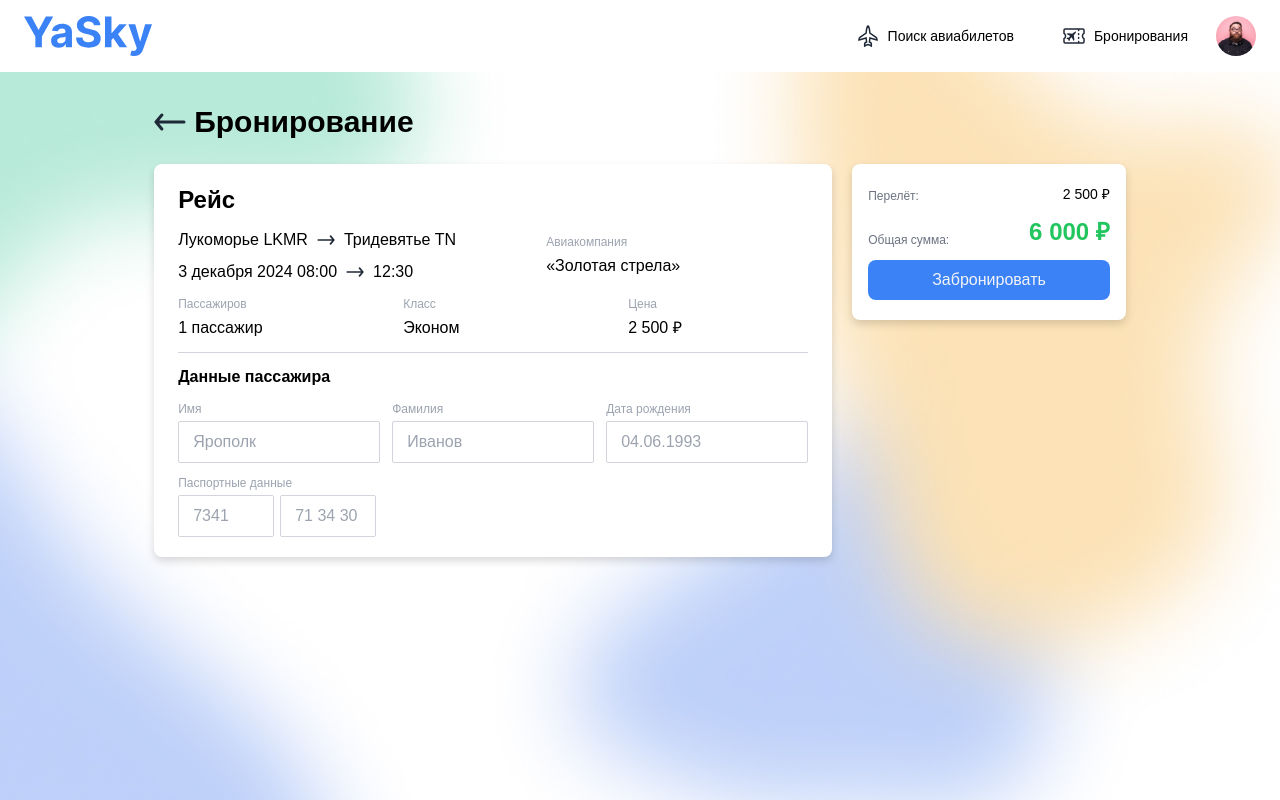
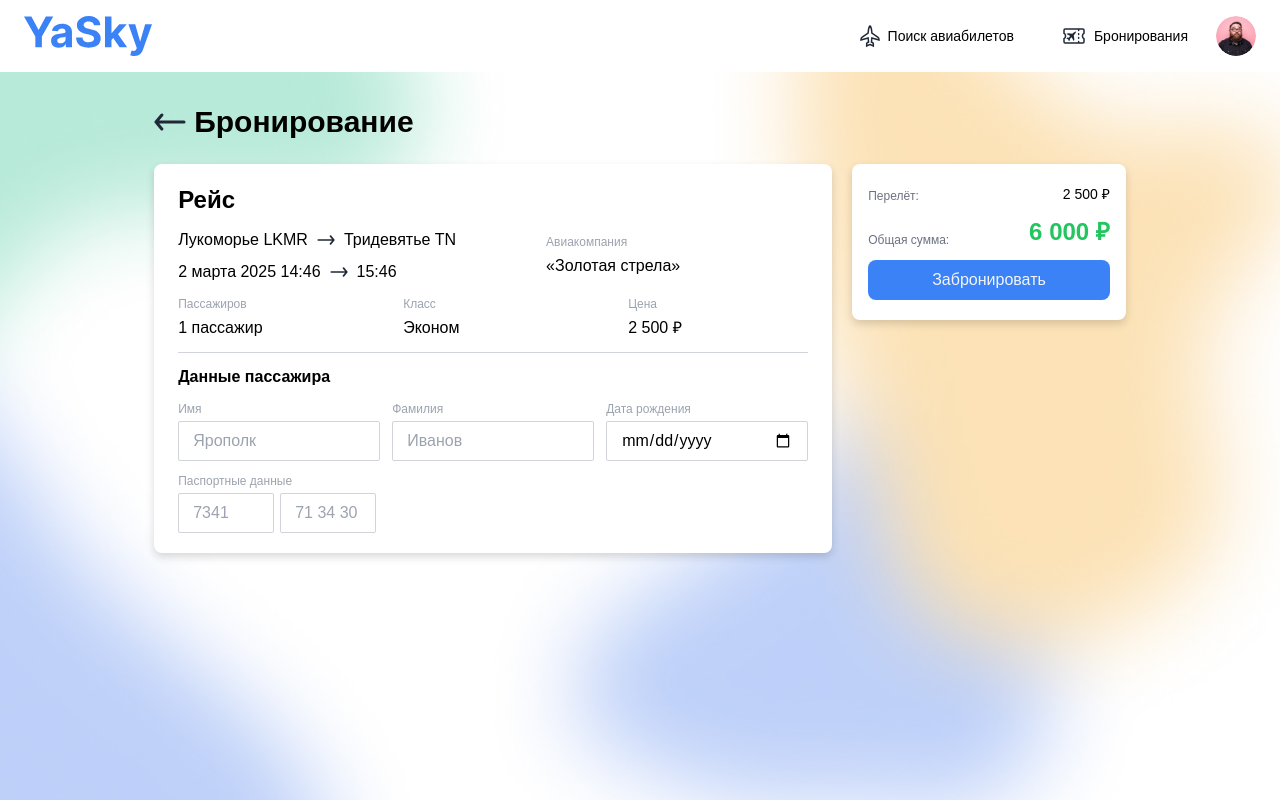
Before and after one commit to diplom-misis/booking, a Next.js app in the folder booking-nextjs-app/: page /booking-page in a window 1280 px wide. Built offline with nearby package versions, Linux system fonts and the light colour scheme.

Commit message:
улучшена вёрстка

```diff
--- a/booking-nextjs-app/package.json
+++ b/booking-nextjs-app/package.json
@@ -9,12 +9,13 @@
     "lint": "next lint"
   },
   "dependencies": {
+    "@headlessui/react": "^2.2.0",
+    "@heroicons/react": "^2.2.0",
     "@libsql/client": "^0.8.1",
     "@prisma/adapter-libsql": "^6.4.1",
     "@prisma/client": "^6.4.1",
-    "@headlessui/react": "^2.2.0",
-    "@heroicons/react": "^2.2.0",
     "clsx": "^2.1.1",
+    "json-server": "^1.0.0-beta.3",
     "luxon": "^3.5.0",
     "next": "15.1.6",
     "react": "^19.0.0",
--- a/booking-nextjs-app/src/components/logo.tsx
+++ b/booking-nextjs-app/src/components/logo.tsx
@@ -13,7 +13,7 @@ export const Logo = ({ className }: Props) => (
     xmlns='http://www.w3.org/2000/svg'
     className={cn(className)}
   >
-    <g clip-path='url(#clip0_12190_118)'>
+    <g clipPath='url(#clip0_12190_118)'>
       <path
         d='M0 0.422323H7.36418L14.455 13.7255H14.7587L21.8496 0.422323H29.2138L17.8714 20.3922V31.3122H11.3424V20.3922L0 0.422323Z'
         fill='#3B82F6'
--- a/booking-nextjs-app/src/pages/booking-page/index.tsx
+++ b/booking-nextjs-app/src/pages/booking-page/index.tsx
@@ -1,8 +1,61 @@
 import { Arrow } from '@/components/arrow';
 import { Separator } from '@/components/separator';
 import { Layout } from '../layout';
+import { months } from '@/utils/constants';
+import { useState } from 'react';
+
+const data = {
+  fromCity: 'Лукоморье',
+  fromAirport: 'LKMR',
+  toCity: 'Тридевятье',
+  toAirport: 'TN',
+  company: 'Золотая стрела',
+  fromDatetime: new Date('2025-03-02T14:46:22.449Z'),
+  toDatetime: new Date('2025-03-02T15:46:22.449Z'),
+  passengerCount: 3
+};
 
 export default function BookingPage() {
+  const [firstName, setFirstName] = useState<string>('');
+  const [lastName, setLastName] = useState<string>('');
+  const [birthday, setBirthday] = useState<string>('');
+  const [passportSeries, setPassportSeries] = useState<string>('');
+  const [passportNumber, setPassportNumber] = useState<string>('');
+
+  const {
+    fromCity,
+    fromAirport,
+    toCity,
+    toAirport,
+    company,
+    fromDatetime,
+    toDatetime,
+    passengerCount
+  } = data;
+
+  const dayFrom = fromDatetime.getDate();
+  const monthFrom = months[fromDatetime.getMonth() + 1];
+  const yearFrom = fromDatetime.getFullYear();
+  const hoursFrom = fromDatetime.getHours();
+  const minutesFrom = fromDatetime.getMinutes();
+
+  const dateFrom = `${dayFrom} ${monthFrom} ${yearFrom} ${hoursFrom}:${minutesFrom}`;
+
+  const dayTo = toDatetime.getDate();
+  const hoursTo = toDatetime.getHours();
+  const minutesTo = toDatetime.getMinutes();
+
+  let dateTo;
+
+  if (dayFrom == dayTo) {
+    dateTo = `${hoursTo}:${minutesTo}`;
+  } else {
+    const monthTo = months[toDatetime.getMonth() + 1];
+    const yearTo = toDatetime.getFullYear();
+
+    dateTo = `${dayTo} ${monthTo} ${yearTo} ${hoursTo}:${minutesTo}`;
+  }
+
   return (
     <Layout>
       <div className='flex flex-col justify-self-center'>
@@ -10,26 +63,26 @@ export default function BookingPage() {
           <Arrow />
           <h1 className='text-3xl font-bold'>Бронирование</h1>
         </div>
-        <div className='flex gap-5'>
+        <form className='flex gap-5'>
           <div>
             <div className='flex flex-col gap-3 bg-white px-6 py-5 shadow-[0_4px_8px_rgba(0,0,0,0.15)] rounded-lg'>
               <h2 className='text-2xl font-bold'>Рейс</h2>
               <div className='flex justify-between items-center'>
                 <div className='flex flex-col gap-2'>
                   <div className='flex gap-2 items-center'>
-                    <p>Лукоморье LKMR</p>
+                    <p>{`${fromCity} ${fromAirport}`}</p>
                     <Arrow className='rotate-180 w-5 h-2.5' />
-                    <p>Тридевятье TN</p>
+                    <p>{`${toCity} ${toAirport}`}</p>
                   </div>
                   <div className='flex gap-2 items-center'>
-                    <p>3 декабря 2024 08:00</p>
+                    <p>{dateFrom}</p>
                     <Arrow className='rotate-180 w-5 h-2.5' />
-                    <p>12:30</p>
+                    <p>{dateTo}</p>
                   </div>
                 </div>
                 <div className='flex flex-col gap-1 mr-32'>
                   <p className='text-gray-400 text-xs'>Авиакомпания</p>
-                  <p>«Золотая стрела»</p>
+                  <p>«{company}»</p>
                 </div>
               </div>
               <div className='flex'>
@@ -53,24 +106,33 @@ export default function BookingPage() {
                   <p className='text-gray-400 text-xs'>Имя</p>
                   <input
                     type='text'
-                    className='border border-gray-300 rounded-sm px-3.5 py-2 w-[202px]'
+                    className='border border-gray-300 rounded-sm px-3.5 py-2 w-[202px] hover:border-gray-400 focus:outline-none focus:border-blue-500 h-10'
                     placeholder='Ярополк'
+                    required
+                    value={firstName}
+                    onChange={(e) => setFirstName(e.target.value)}
                   />
                 </div>
                 <div className='flex flex-col gap-1'>
                   <p className='text-gray-400 text-xs'>Фамилия</p>
                   <input
                     type='text'
-                    className='border border-gray-300 rounded-sm px-3.5 py-2 w-[202px]'
+                    className='border border-gray-300 rounded-sm px-3.5 py-2 w-[202px] hover:border-gray-400 focus:outline-none focus:border-blue-500 h-10'
                     placeholder='Иванов'
+                    value={lastName}
+                    onChange={(e) => setLastName(e.target.value)}
                   />
                 </div>
                 <div className='flex flex-col gap-1'>
                   <p className='text-gray-400 text-xs'>Дата рождения</p>
                   <input
-                    type='text'
-                    className='border border-gray-300 rounded-sm px-3.5 py-2 w-[202px]'
+                    type='date'
+                    className='border border-gray-300 rounded-sm px-3.5 py-2 w-[202px] hover:border-gray-400 focus:outline-none focus:border-blue-500 h-10'
                     placeholder='04.06.1993'
+                    value={birthday}
+                    onChange={(e) => setBirthday(e.target.value)}
+                    onFocus={(e) => e.target.type = 'date'}
+                    onBlur={(e) => e.target.type = 'text'}
                   />
                 </div>
               </div>
@@ -80,13 +142,19 @@ export default function BookingPage() {
                   <div className='flex gap-[6px]'>
                     <input
                       type='text'
-                      className='border border-gray-300 rounded-sm px-[14px] py-2 w-24'
+                      className='border border-gray-300 rounded-sm px-[14px] py-2 w-24 hover:border-gray-400 focus:outline-none focus:border-blue-500 h-10'
                       placeholder='7341'
+                      value={passportSeries}
+                      onChange={(e) => setPassportSeries(e.target.value)}
+                      maxLength={4}
                     />
                     <input
                       type='text'
-                      className='border border-gray-300 rounded-sm px-[14px] py-2 w-24'
+                      className='border border-gray-300 rounded-sm px-[14px] py-2 w-24 hover:border-gray-400 focus:outline-none focus:border-blue-500 h-10'
                       placeholder='71 34 30'
+                      value={passportNumber}
+                      onChange={(e) => setPassportNumber(e.target.value)}
+                      maxLength={6}
                     />
                   </div>
                 </div>
@@ -104,12 +172,12 @@ export default function BookingPage() {
             </div>
             <button
               type='submit'
-              className='bg-blue-500 text-gray-100 px-16 py-2 rounded-lg'
+              className='bg-blue-500 text-gray-100 px-16 py-2 rounded-lg hover:bg-blue-600 active:bg-blue-700'
             >
               Забронировать
             </button>
           </div>
-        </div>
+        </form>
       </div>
     </Layout>
   );
--- a/booking-nextjs-app/src/pages/booking-success-page/index.tsx
+++ b/booking-nextjs-app/src/pages/booking-success-page/index.tsx
@@ -1,7 +1,36 @@
 import { Separator } from '@/components/separator';
 import { Layout } from '../layout';
+import { months } from '@/utils/constants';
+
+const data = {
+  fromCity: 'Лукоморье',
+  fromAirport: 'LKMR',
+  toCity: 'Тридевятье',
+  toAirport: 'TN',
+  company: 'Золотая стрела',
+  fromDatetime: new Date('2025-03-02T14:46:22.449Z'),
+  toDatetime: new Date('2025-03-02T15:46:22.449Z'),
+};
 
 export default function BookingSuccessPage() {
+  const { fromCity, fromAirport, toCity, toAirport, company, fromDatetime, toDatetime } = data;
+
+  const currentDate = new Date()
+
+  const currentDay = currentDate.getDate();
+  const currentMonth = months[currentDate.getMonth() + 1];
+  const currentYear = currentDate.getFullYear();
+
+  const currentDateFormatted = `${currentDay} ${currentMonth} ${currentYear}`
+
+  const dayFrom = fromDatetime.getDate();
+  const monthFrom = months[fromDatetime.getMonth() + 1];
+  const yearFrom = fromDatetime.getFullYear();
+  const hoursFrom = fromDatetime.getHours();
+  const minutesFrom = fromDatetime.getMinutes();
+
+  const dateFrom = `${hoursFrom}:${minutesFrom} ${dayFrom} ${monthFrom} ${yearFrom}`;
+
   return (
     <Layout>
       <div className='flex flex-col justify-self-center gap-6'>
@@ -11,7 +40,7 @@ export default function BookingSuccessPage() {
         <div className='flex flex-col gap-4 bg-white p-6 shadow-[0_4px_8px_rgba(0,0,0,0.15)] rounded-lg'>
           <div className='flex justify-between'>
             <p className='text-2xl text-gray-800 font-bold'>#YA12345678</p>
-            <p className='text-2xl text-gray-800'>29 ноября 2024</p>
+            <p className='text-2xl text-gray-800'>{currentDateFormatted}</p>
             <p className='text-green-500 text-2xl'>6 000 ₽</p>
           </div>
           <Separator />
@@ -19,18 +48,18 @@ export default function BookingSuccessPage() {
             <p className='text-gray-800 font-bold w-40'>Детали рейса</p>
             <div className='flex flex-col gap-1 w-[200px]'>
               <p className='text-gray-400 text-xs'>Отправление</p>
-              <p className='text-gray-800 text-sm'>Лукоморье → Тридевятье</p>
+              <p className='text-gray-800 text-sm'>{`${fromCity} → ${toCity}`}</p>
             </div>
             <div className='flex flex-col gap-1 w-[200px]'>
               <p className='text-gray-400 text-xs'>Дата и время</p>
-              <p className='text-gray-800 text-sm'>08:00 2 декабря 2024</p>
+              <p className='text-gray-800 text-sm'>{dateFrom}</p>
             </div>
             <div className='flex flex-col gap-1 max-w-[200px]'>
               <p className='text-gray-400 text-xs'>Авиакомпания</p>
-              <p className='text-gray-800 text-sm'>«Золотая стрела»</p>
+              <p className='text-gray-800 text-sm'>«{company}»</p>
             </div>
           </div>
-          <Separator />
+          {/* <Separator />
           <div className='flex'>
             <p className='text-gray-800 font-bold w-40'>Отель</p>
             <div className='flex flex-col gap-1 w-[200px]'>
@@ -45,7 +74,7 @@ export default function BookingSuccessPage() {
               <p className='text-gray-400 text-xs'>Выезд</p>
               <p className='text-gray-800 text-sm'>4 декабря 2024</p>
             </div>
-          </div>
+          </div> */}
           <Separator />
           <div className='flex flex-col gap-0.5'>
             <div className='flex'>
@@ -79,13 +108,13 @@ export default function BookingSuccessPage() {
         <div className='flex gap-2'>
           <button
             type='submit'
-            className='bg-blue-500 text-gray-100 px-4 py-2 rounded-lg'
+            className='bg-blue-500 text-gray-100 px-4 py-2 rounded-lg hover:bg-blue-600 active:bg-blue-700'
           >
             Оформить заказ
           </button>
           <button
             type='button'
-            className='border border-gray-300 px-4 py-2 rounded-lg text-gray-800 font-bold '
+            className='border border-gray-300 px-4 py-2 rounded-lg text-gray-800 font-bold hover:border-transparent'
           >
             Распечатать
           </button>
--- a/booking-nextjs-app/src/pages/layout.tsx
+++ b/booking-nextjs-app/src/pages/layout.tsx
@@ -9,7 +9,7 @@ export function Layout({ children }: { children: React.ReactNode }) {
       <header className='px-6 py-4 bg-white flex justify-between mb-8'>
         <Logo />
         <nav className='flex gap-2'>
-          <div className='flex gap-2 px-5 py-2 items-center'>
+          <div className='flex gap-1.5 px-5 py-2 items-center [&_path]:hover:stroke-blue-600 hover:text-blue-500 cursor-pointer'>
             <svg
               width='24'
               height='24'
@@ -20,12 +20,12 @@ export function Layout({ children }: { children: React.ReactNode }) {
               <path
                 d='M13.3321 4.71819L12.6235 2.47434C12.534 2.19107 12.2829 2 12 2C11.7171 2 11.466 2.19107 11.3765 2.47434L10.6679 4.71819C10.6088 4.9056 10.5673 5.09873 10.544 5.29476L10.1053 9L4.26559 13.1094C3.47492 13.6658 3 14.6025 3 15.6056V16L10.1053 14L10.5789 18L9.2079 18.7236C8.88695 18.893 8.68421 19.2393 8.68421 19.618V22L10.4585 21.0636C10.5387 21.0212 10.6216 20.985 10.7067 20.9551L11.4008 20.7108C11.7898 20.574 12.2102 20.574 12.5992 20.7108L13.2933 20.9551C13.3784 20.985 13.4613 21.0212 13.5415 21.0636L15.3158 22V19.618C15.3158 19.2393 15.1131 18.893 14.7921 18.7236L13.4211 18L13.8947 14L21 16V15.6056C21 14.6025 20.5251 13.6658 19.7344 13.1094L13.8947 9L13.456 5.29476C13.4327 5.09873 13.3912 4.9056 13.3321 4.71819Z'
                 stroke='#1F2937'
-                stroke-width='1.5'
+                strokeWidth='1.5'
               />
             </svg>
             <Link href='/booking-airplane' className='text-sm'>Поиск авиабилетов</Link>
           </div>
-          <div className='flex gap-2 px-5 py-2 items-center'>
+          <div className='flex gap-2 px-5 py-2 items-center [&_path]:hover:stroke-blue-600 hover:text-blue-500 cursor-pointer'>
             <svg
               width='24'
               height='24'
@@ -36,9 +36,9 @@ export function Layout({ children }: { children: React.ReactNode }) {
               <path
                 d='M16.6154 5.77778V6.55556M16.6154 9.66667V10.4444M16.6154 13.5556V14.3333M16.6154 17.4444V18.2222M3.15385 5C2.51692 5 2 5.52267 2 6.16667V9.30474C2.46846 9.57746 2.85756 9.97018 3.12812 10.4434C3.39868 10.9165 3.54113 11.4534 3.54113 12C3.54113 12.5466 3.39868 13.0835 3.12812 13.5566C2.85756 14.0298 2.46846 14.4225 2 14.6953V17.8333C2 18.4773 2.51692 19 3.15385 19H20.8462C21.4831 19 22 18.4773 22 17.8333V14.6953C21.5315 14.4225 21.1424 14.0298 20.8719 13.5566C20.6013 13.0835 20.4589 12.5466 20.4589 12C20.4589 11.4534 20.6013 10.9165 20.8719 10.4434C21.1424 9.97018 21.5315 9.57746 22 9.30474V6.16667C22 5.52267 21.4831 5 20.8462 5H3.15385Z'
                 stroke='#1F2937'
-                stroke-width='1.5'
-                stroke-linecap='round'
-                stroke-linejoin='round'
+                strokeWidth='1.5'
+                strokeLinecap='round'
+                strokeLinejoin='round'
               />
               <path
                 d='M13.3909 9.21204L14.0646 7.9817C14.1496 7.82638 14.132 7.64666 14.0209 7.53553C13.9098 7.42441 13.73 7.40681 13.5747 7.49186L12.3444 8.16548C12.2416 8.22175 12.1434 8.28738 12.0511 8.36143L10.3067 9.76106L6.2692 9.21049C5.72254 9.13594 5.13857 9.34678 4.713 9.77235L4.54565 9.9397L8.18539 11.8824L6.67442 13.7655L5.82882 13.5339C5.63087 13.4797 5.40432 13.547 5.24362 13.7077L4.23304 14.7183L5.32734 15.018C5.3768 15.0315 5.42477 15.0487 5.47088 15.0694L5.84718 15.2385C6.05802 15.3332 6.22321 15.4984 6.31793 15.7092L6.487 16.0855C6.50771 16.1317 6.52491 16.1796 6.53846 16.2291L6.83817 17.3234L7.84875 16.3128C8.00945 16.1521 8.07671 15.9255 8.0225 15.7276L7.7909 14.882L9.67404 13.371L11.6167 17.0108L11.7841 16.8434C12.2096 16.4179 12.4205 15.8339 12.3459 15.2872L11.7954 11.2497L13.195 9.50534C13.269 9.41305 13.3347 9.31481 13.3909 9.21204Z'
@@ -47,7 +47,7 @@ export function Layout({ children }: { children: React.ReactNode }) {
             </svg>
             <Link href='/booking-page' className='text-sm'>Бронирования</Link>
           </div>
-          <Image src={defaultAvatar} width={40} height={40} alt="Аватар пользователя"/>
+          <Image src={defaultAvatar} width={40} height={40} className='outline-1 rounded-full hover:outline hover:outline-blue-600 active:outline-2 cursor-pointer' alt="Аватар пользователя"/>
         </nav>
       </header>
       {children}
--- /dev/null
+++ b/booking-nextjs-app/src/utils/constants.ts
@@ -0,0 +1,14 @@
+export const months: Record<number, string> = {
+  1: 'января',
+  2: 'февраля',
+  3: 'марта',
+  4: 'апреля',
+  5: 'мая',
+  6: 'июня',
+  7: 'июля',
+  8: 'августа',
+  9: 'сентября',
+  10: 'октября',
+  11: 'ноября',
+  12: 'декабря',
+};
--- a/booking-nextjs-app/src/utils/prisma.ts
+++ b/booking-nextjs-app/src/utils/prisma.ts
@@ -5,6 +5,7 @@ import { createClient } from '@libsql/client/web';
 const TURSO_DATABASE_URL = process.env.TURSO_DATABASE_URL;
 const TURSO_AUTH_TOKEN = process.env.TURSO_AUTH_TOKEN;
 
+console.log(TURSO_DATABASE_URL, TURSO_AUTH_TOKEN)
 if (!TURSO_DATABASE_URL) {
   throw new Error("TURSO_DATABASE_URL is not defined in environment variables.");
 }
```
Also changed, not shown: booking-nextjs-app/src/components/SelectInput.tsx (+49 -32 lines), booking-nextjs-app/src/pages/api/booking-page.tsx (added, +25 -0 lines), booking-nextjs-app/src/pages/api/hello.ts (+7 -4 lines), booking-nextjs-app/src/pages/booking-airplane/index.tsx (+128 -35 lines), 1 other file (tests, documents, lock files or other folders).
